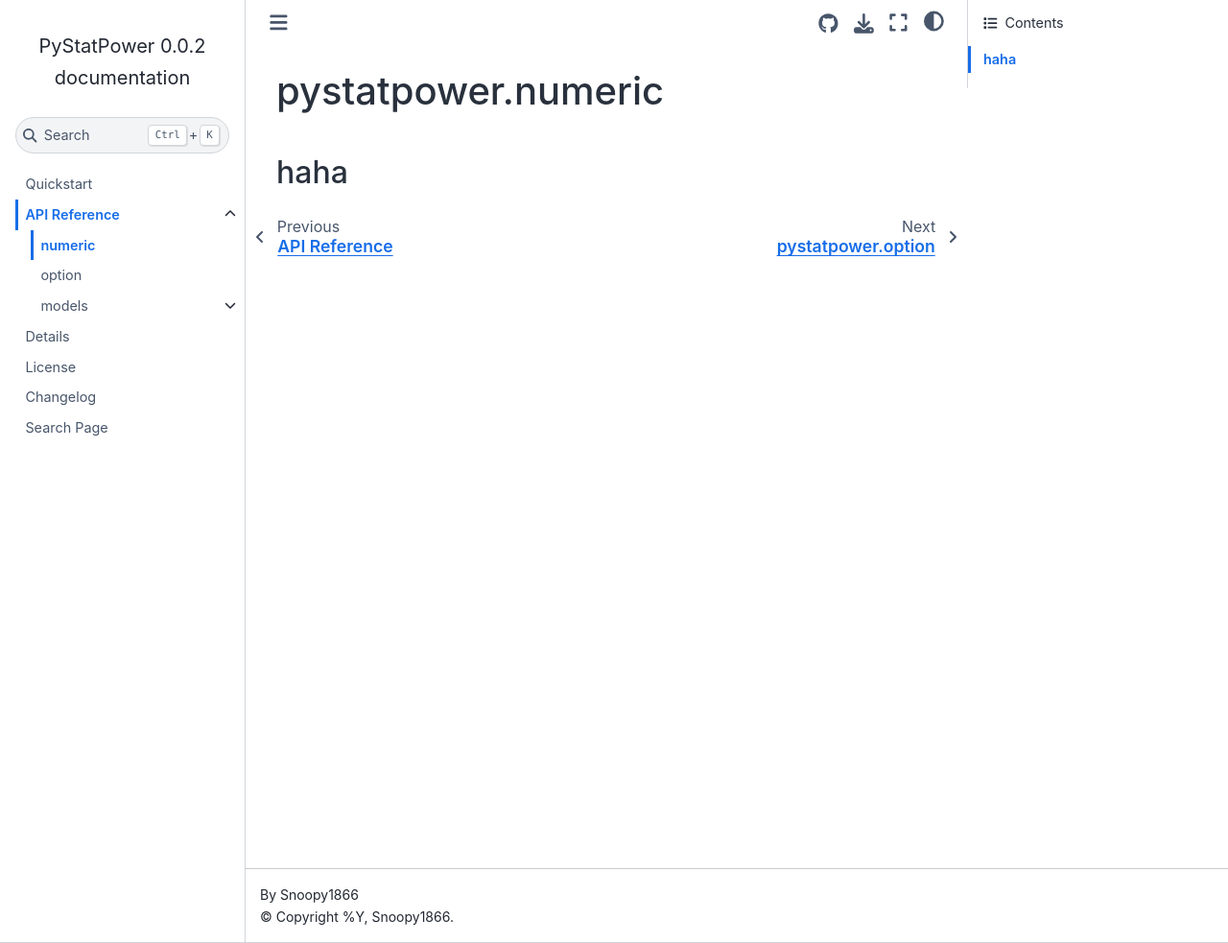
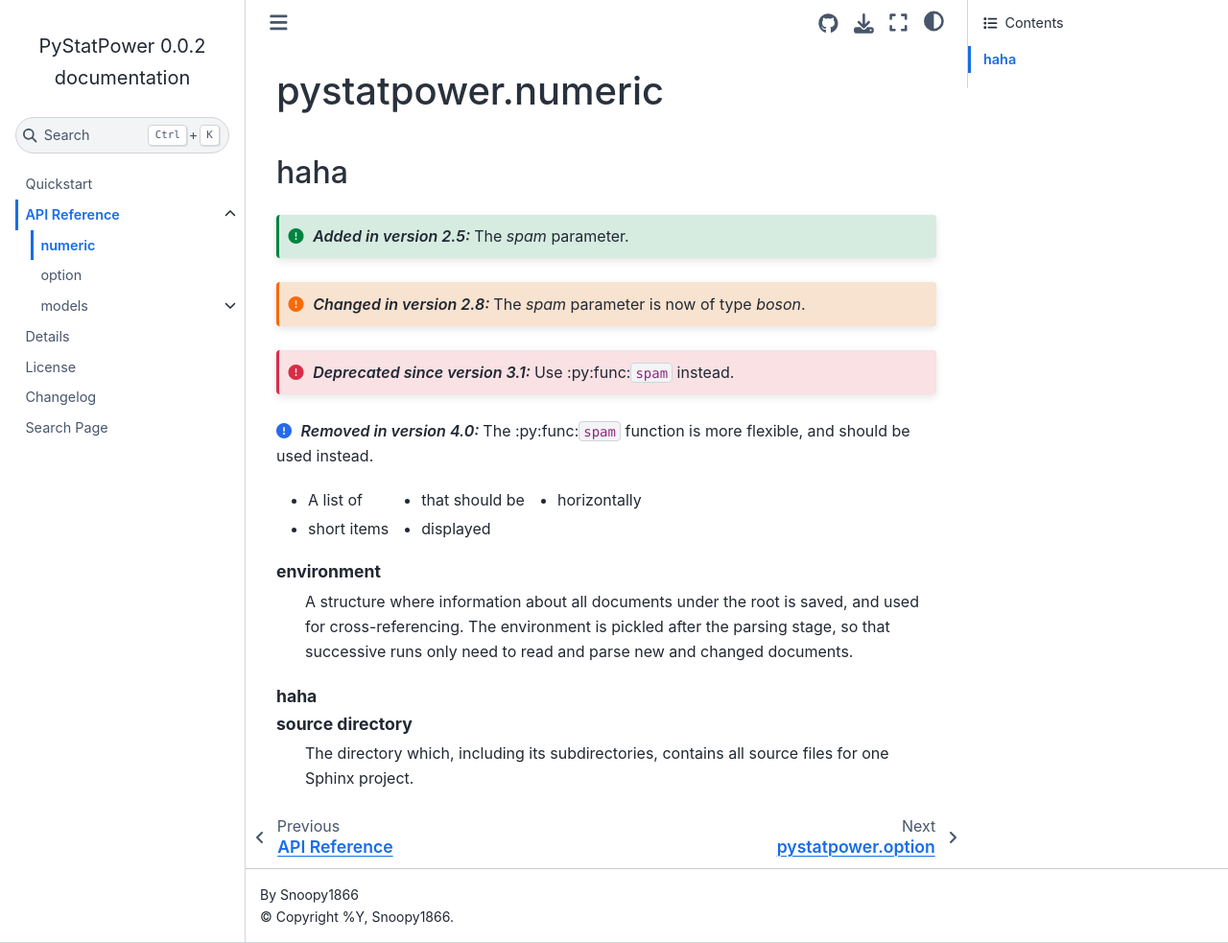
Before and after one commit to Snoopy1866/pystatpower, a Sphinx documentation site: the page built from docs/source/api/numeric.md, in a window 1280 px wide and 983 px high. Shown: the whole window at 96% size. Built offline with Sphinx 7.4.7 and the Sphinx Book theme 1.1.4, drawn with Linux system fonts in a browser that asks for light colours.

Commit message:
Update numeric.md

````diff
--- a/docs/source/api/numeric.md
+++ b/docs/source/api/numeric.md
@@ -1,3 +1,43 @@
 # pystatpower.numeric
 
 ## haha
+
+```{versionadded} 2.5
+The _spam_ parameter.
+```
+
+```{versionchanged} 2.8
+The *spam* parameter is now of type *boson*.
+```
+
+```{deprecated} 3.1
+Use :py:func:`spam` instead.
+```
+
+```{versionremoved} 4.0
+The :py:func:`spam` function is more flexible, and should be used instead.
+```
+
+```{hlist}
+:columns: 3
+
+* A list of
+* short items
+* that should be
+* displayed
+* horizontally
+```
+
+```{glossary}
+
+environment
+    A structure where information about all documents under the root is
+    saved, and used for cross-referencing.  The environment is pickled
+    after the parsing stage, so that successive runs only need to read
+    and parse new and changed documents.
+
+haha
+source directory
+    The directory which, including its subdirectories, contains all
+    source files for one Sphinx project.
+```
````
